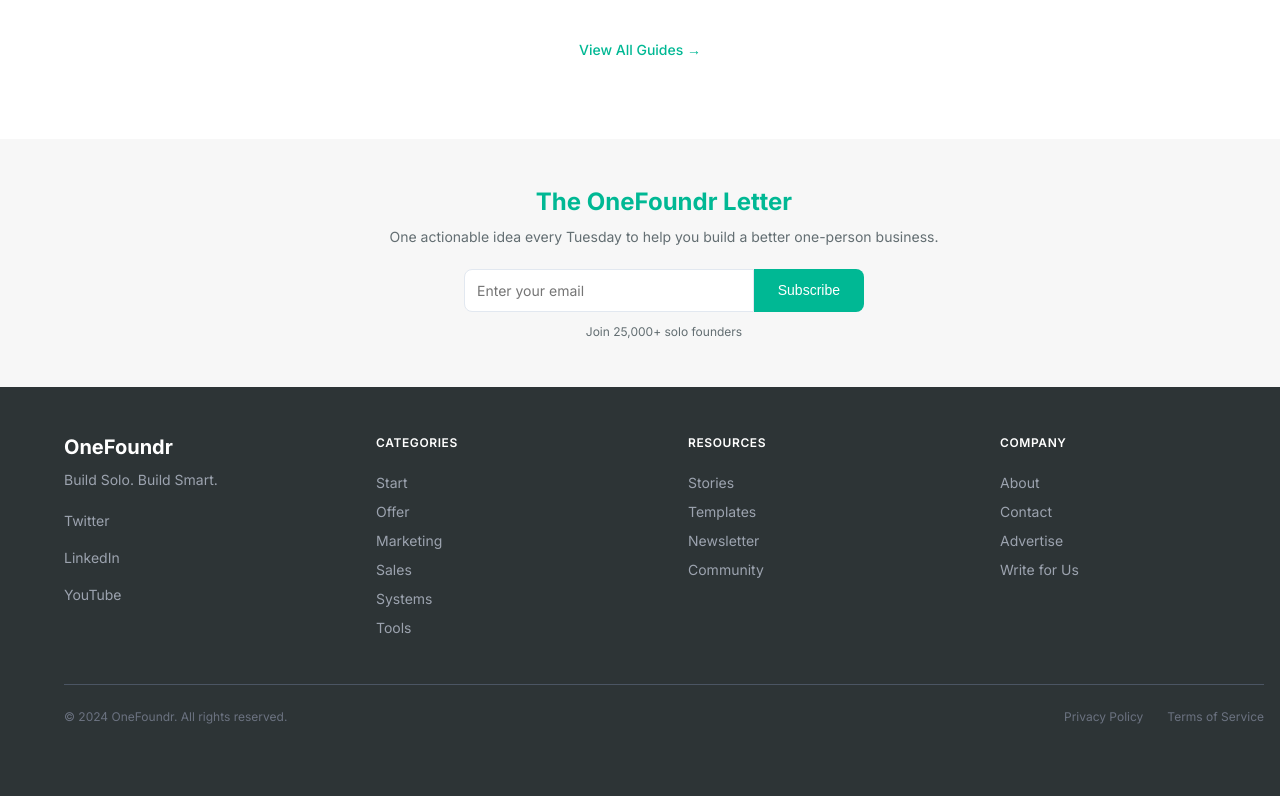
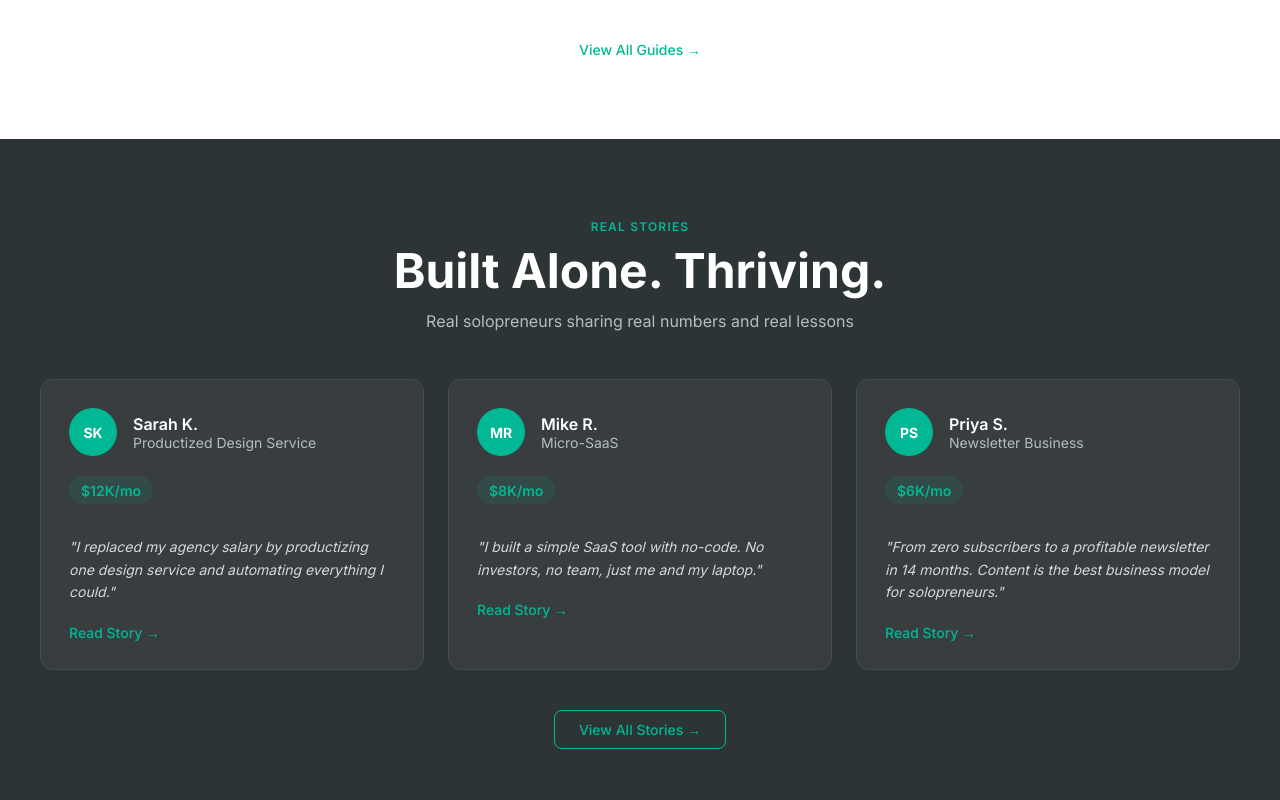
Before and after one commit to biso2005/onefoundr, a Next.js app: page / in a window 1280 px wide. Shown: the part 2220-3020 px from the top of the page. Built offline with nearby package versions, Linux system fonts and the light colour scheme.

Commit message:
feat: add solopreneur stories section to homepage with 3 founder cards

```diff
--- a/src/app/page.tsx
+++ b/src/app/page.tsx
@@ -79,6 +79,33 @@
     }
   ]
 };
+
+const STORIES_CARDS = [
+  {
+    initials: "SK",
+    name: "Sarah K.",
+    business: "Productized Design Service",
+    revenue: "$12K/mo",
+    quote: "I replaced my agency salary by productizing one design service and automating everything I could.",
+    href: "/stories/sarah-k"
+  },
+  {
+    initials: "MR",
+    name: "Mike R.",
+    business: "Micro-SaaS",
+    revenue: "$8K/mo",
+    quote: "I built a simple SaaS tool with no-code. No investors, no team, just me and my laptop.",
+    href: "/stories/mike-r"
+  },
+  {
+    initials: "PS",
+    name: "Priya S.",
+    business: "Newsletter Business",
+    revenue: "$6K/mo",
+    quote: "From zero subscribers to a profitable newsletter in 14 months. Content is the best business model for solopreneurs.",
+    href: "/stories/priya-s"
+  }
+];
 
 export default function Home() {
   return (
@@ -466,6 +493,139 @@
         </div>
       </div>
     </section>
+
+    {/* SOLOPRENEUR STORIES SECTION */}
+    <section style={{ backgroundColor: "#2D3436", width: "100%", paddingTop: "80px", paddingBottom: "80px", color: "white" }} className="md:py-20 py-12 px-6">
+      <div style={{ maxWidth: "1200px", margin: "0 auto" }}>
+        {/* Section Header */}
+        <div style={{ textAlign: "center", marginBottom: "48px" }}>
+          <p style={{ fontSize: "12px", textTransform: "uppercase", letterSpacing: "0.1em", color: "#00B894", fontWeight: "600", marginBottom: "8px" }}>
+            Real Stories
+          </p>
+          <h2 style={{ fontSize: "clamp(28px, 6vw, 48px)", fontWeight: "700", color: "white", lineHeight: "1.2", marginBottom: "12px" }}>
+            Built Alone. Thriving.
+          </h2>
+          <p style={{ fontSize: "16px", color: "#B2BEC3" }}>
+            Real solopreneurs sharing real numbers and real lessons
+          </p>
+        </div>
+
+        {/* Stories Cards Grid */}
+        <div style={{ display: "grid", gridTemplateColumns: "repeat(auto-fit, minmax(320px, 1fr))", gap: "24px", marginBottom: "40px" }} className="md:grid-cols-3 sm:grid-cols-2 grid-cols-1">
+          {STORIES_CARDS.map((story) => (
+            <Link
+              key={story.href}
+              href={story.href}
+              style={{
+                display: "block",
+                backgroundColor: "rgba(255, 255, 255, 0.05)",
+                border: "1px solid #404D4D",
+                borderRadius: "12px",
+                padding: "28px",
+                textDecoration: "none",
+                transition: "all 0.2s",
+                cursor: "pointer"
+              }}
+              onMouseEnter={(e) => {
+                const el = e.currentTarget as HTMLAnchorElement;
+                el.style.borderColor = "#00B894";
+              }}
+              onMouseLeave={(e) => {
+                const el = e.currentTarget as HTMLAnchorElement;
+                el.style.borderColor = "#404D4D";
+              }}
+            >
+              {/* Top Row: Avatar + Name/Business */}
+              <div style={{ display: "flex", alignItems: "center", gap: "16px", marginBottom: "20px" }}>
+                {/* Avatar Circle */}
+                <div
+                  style={{
+                    width: "48px",
+                    height: "48px",
+                    minWidth: "48px",
+                    backgroundColor: "#00B894",
+                    borderRadius: "50%",
+                    display: "flex",
+                    alignItems: "center",
+                    justifyContent: "center",
+                    fontSize: "14px",
+                    fontWeight: "700",
+                    color: "white"
+                  }}
+                >
+                  {story.initials}
+                </div>
+
+                {/* Name and Business */}
+                <div>
+                  <p style={{ fontSize: "16px", fontWeight: "600", color: "white", margin: 0 }}>
+                    {story.name}
+                  </p>
+                  <p style={{ fontSize: "14px", color: "#B2BEC3", margin: 0 }}>
+                    {story.business}
+                  </p>
+                </div>
+              </div>
+
+              {/* Revenue Badge */}
+              <div
+                style={{
+                  display: "inline-block",
+                  backgroundColor: "rgba(0, 184, 148, 0.1)",
+                  padding: "4px 12px",
+                  borderRadius: "50px",
+                  marginBottom: "16px"
+                }}
+              >
+                <span style={{ fontSize: "14px", fontWeight: "600", color: "#00B894" }}>
+                  {story.revenue}
+                </span>
+              </div>
+
+              {/* Quote */}
+              <p style={{ fontSize: "14px", color: "#D4D8D9", lineHeight: "1.6", fontStyle: "italic", margin: 0, marginTop: "16px", marginBottom: "20px" }}>
+                "{story.quote}"
+              </p>
+
+              {/* Read Story Link */}
+              <p style={{ fontSize: "14px", color: "#00B894", fontWeight: "500", margin: 0 }}>
+                Read Story →
+              </p>
+            </Link>
+          ))}
+        </div>
+
+        {/* View All Stories Button */}
+        <div style={{ textAlign: "center" }}>
+          <Link
+            href="/stories"
+            style={{
+              display: "inline-block",
+              fontSize: "14px",
+              color: "#00B894",
+              fontWeight: "500",
+              border: "1px solid #00B894",
+              padding: "10px 24px",
+              borderRadius: "8px",
+              textDecoration: "none",
+              transition: "all 0.2s"
+            }}
+            onMouseEnter={(e) => {
+              const el = e.currentTarget as HTMLAnchorElement;
+              el.style.backgroundColor = "#00B894";
+              el.style.color = "white";
+            }}
+            onMouseLeave={(e) => {
+              const el = e.currentTarget as HTMLAnchorElement;
+              el.style.backgroundColor = "transparent";
+              el.style.color = "#00B894";
+            }}
+          >
+            View All Stories →
+          </Link>
+        </div>
+      </div>
+    </section>
     </>
   );
 }
--- a/src/components/Footer.tsx
+++ b/src/components/Footer.tsx
@@ -23,7 +23,7 @@
           </p>
 
           {/* Email Form */}
-          <form onSubmit={handleSubmit} style={{ display: "flex", marginBottom: "12px", maxWidth: "400px", margin: "0 auto 12px" }}>
+          <form style={{ display: "flex", marginBottom: "12px", maxWidth: "400px", margin: "0 auto 12px" }}>
             <input
               type="email"
               placeholder="Enter your email"
@@ -51,12 +51,7 @@
                 cursor: "pointer",
                 transition: "background-color 0.2s"
               }}
-              onMouseEnter={(e) => {
-                (e.currentTarget as HTMLButtonElement).style.backgroundColor = "#009B7B";
-              }}
-              onMouseLeave={(e) => {
-                (e.currentTarget as HTMLButtonElement).style.backgroundColor = "#00B894";
-              }}
+
             >
               Subscribe
             </button>
--- a/tailwind.config.ts
+++ b/tailwind.config.ts
@@ -1,6 +1,4 @@
-import type { Config } from "tailwindcss";
-
-const config: Config = {
+const config = {
   content: [
     "./src/app/**/*.{ts,tsx,js,jsx}",
     "./src/**/*.{ts,tsx,js,jsx}"
```
Also changed, not shown: 1 other file (tests, documents, lock files or other folders).
